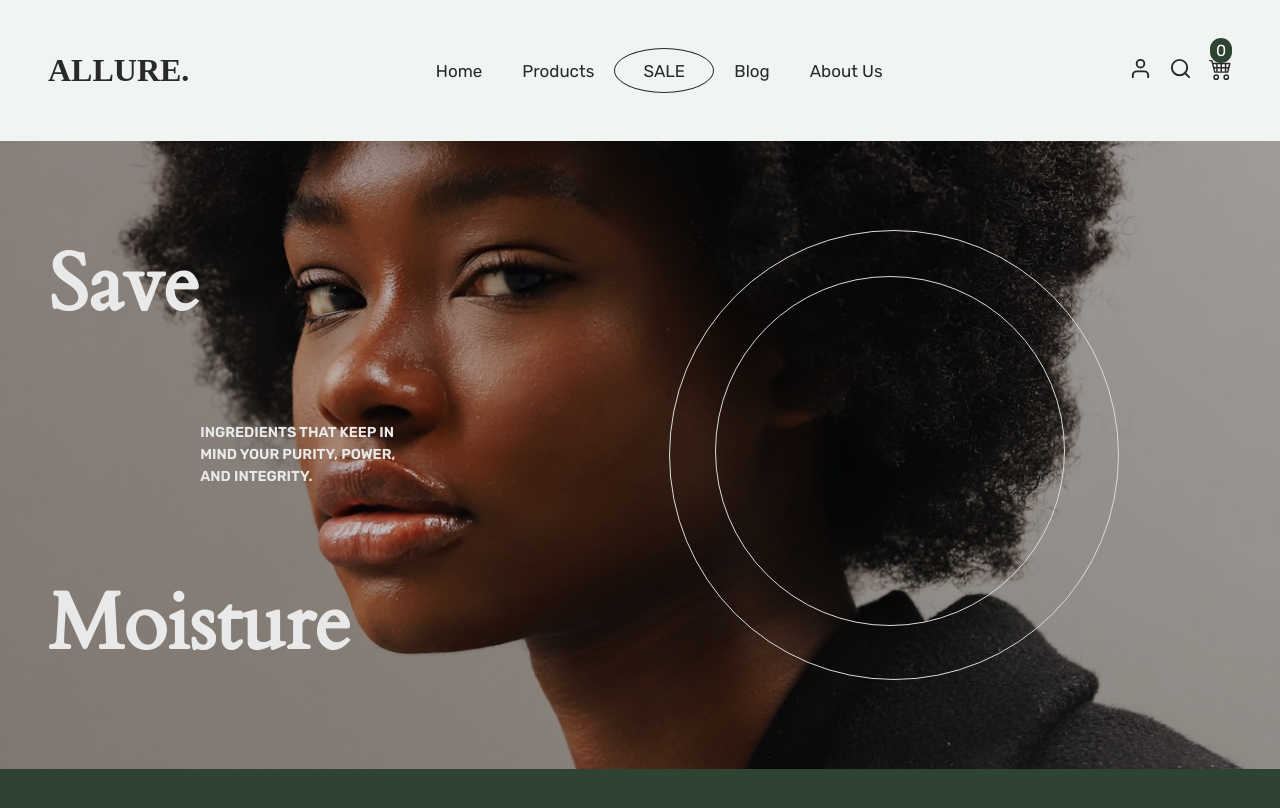
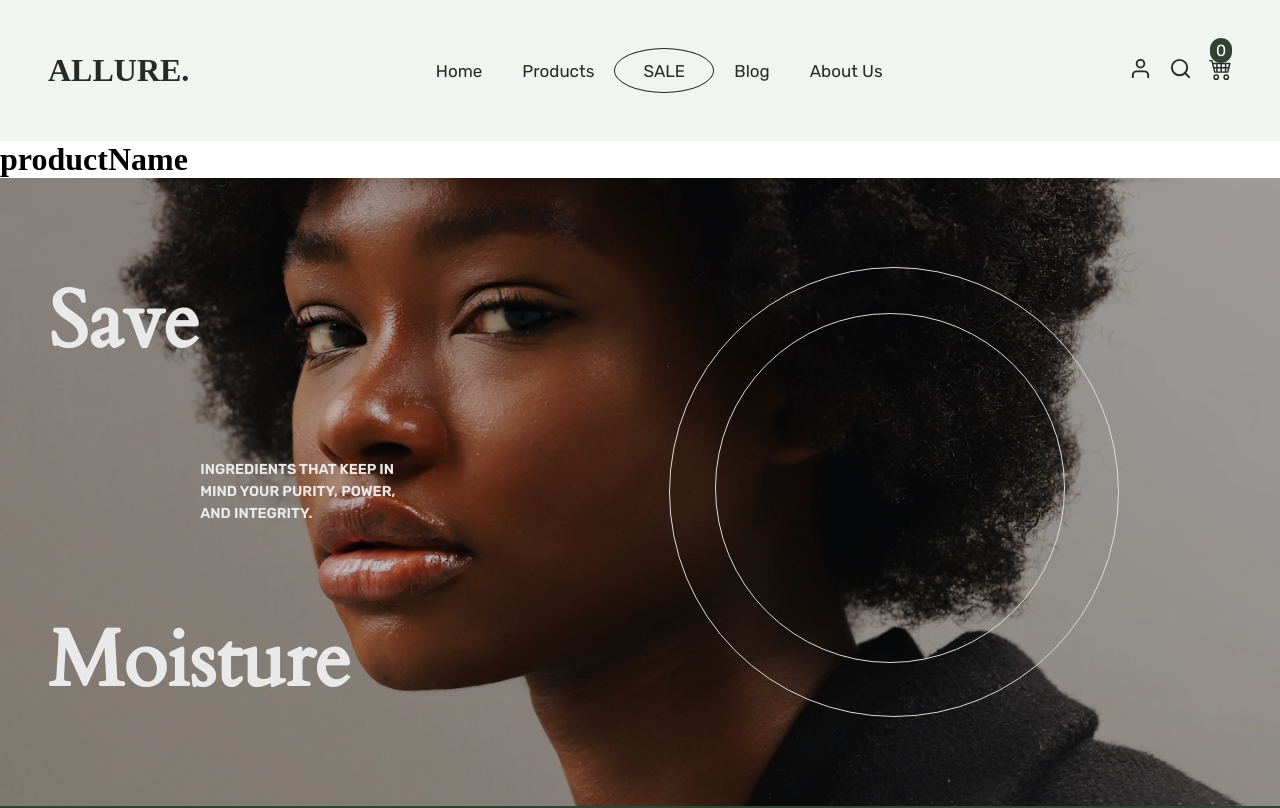
Before and after one commit to Kel-VinTech/Allure-ecommerce, a React (Vite) app: page /product/01 in a window 1280 px wide. Shown: the top 808 px of the page. Built offline with nearby package versions, Linux system fonts and the light colour scheme.

Commit message:
fixed bug and product id page

```diff
--- a/src/App.jsx
+++ b/src/App.jsx
@@ -1,14 +1,16 @@
 import React from 'react'
 import{
 NavBar,
- Footer,
- BlogContent
+ Footer
 } from "../src/components";
+
+import ProductDetails from "./components/ProductDetails";
+
 
 import {
   Home,
   AboutUs,
-  Product
+  Products
 } from "../src/pages"
 import { Route, Routes} from "react-router-dom"
 import './scss/_reset.scss'
@@ -20,7 +22,8 @@ function App() {
       <NavBar />
         <Routes>
           <Route path='/' element={<Home />}/>
-          <Route path='/product' element={<Product />}/>
+          <Route path='/product' element={<Products />}/>
+          <Route path='product/:id' element={<ProductDetails/>}/>
           <Route path='/about' element={<AboutUs />}/>
         </Routes>
         <Footer />
--- a/src/components/NavBar/index.jsx
+++ b/src/components/NavBar/index.jsx
@@ -7,9 +7,7 @@ import { useState } from "react";
 import { useSelector } from "react-redux";
 import {BsCart4}from "react-icons/bs"
 import { HashLink as Link} from "react-router-hash-link";
-import{
-     BlogContent
-    } from "/src/components";
+
 
 
 const NavBar =() => {
--- a/src/components/ProductUI/ProductDetails.jsx
+++ b/src/components/ProductDetails.jsx
@@ -3,17 +3,13 @@ import products from '/src/data/products.js';
 
 
 const ProductDetails =() =>{
-    const id = useParams();
+    const {id} = useParams();
     const product = products.find((item) => item.id === id);
-
-    const {imgUrl,productName, price, shortDesc, description} = product;
+    // const {productName, imgUrl, price, shortDesc, description} = product
 
     return(
-        <div className="cart_container">
-            <div className="cart_img"></div>
-            <div className="cart_messages">
-
-            </div>
+        <div className="this">
+            <h1>productName</h1>
         </div>
     )
 }
--- a/src/components/ProductUI/ProductCard.jsx
+++ b/src/components/ProductUI/ProductCard.jsx
@@ -2,7 +2,7 @@ import { MdEast } from "react-icons/md";
 import "/src/scss/ProductUI.scss";
 import { Link } from "react-router-dom";
 import {motion} from "framer-motion"
-import ProductDetails from "./ProductDetails";
+import ProductDetails from "../ProductDetails";
 import { ToastContainer, toast } from 'react-toastify';
 
 import { useDispatch } from "react-redux";
@@ -27,7 +27,7 @@ const ProductCard = ({item}) => {
                 <motion.img whileHover={{scale:0.9}}  src={item.imgUrl} alt="" />
             </div>
             <div className="product_content">
-                <Link to={`/src/pages/Product/index.jsx/:${item._id}`}>{item.productName}</Link>
+                <Link to={`${item.id}`}>{item.productName}</Link>
                 <span>${item.price}</span>
                 <Link to="#" onClick={addToCart}>
                     <p>Add to cart</p>
--- a/src/components/index.js
+++ b/src/components/index.js
@@ -6,5 +6,4 @@ export { default as TopSales} from "./TopSales";
 export { default as LearnAbout} from "./LearnAbout";
 export { default as BlogContent} from "./BlogContent";
 export { default as HeroContent} from "./HeroContent";
-// export { default as ProductUI } from "./ProductUI";
 export { default as Footer } from "./Footer";
--- a/src/pages/index.js
+++ b/src/pages/index.js
@@ -1,3 +1,3 @@
 export {default as Home} from "./Home";
-export {default as Product} from "./Product";
+export {default as Products} from "./Products";
 export {default as AboutUs} from "./AboutUs";
```
Also changed, not shown: src/pages/Products/index.jsx (renamed from src/pages/Product/index.jsx).
